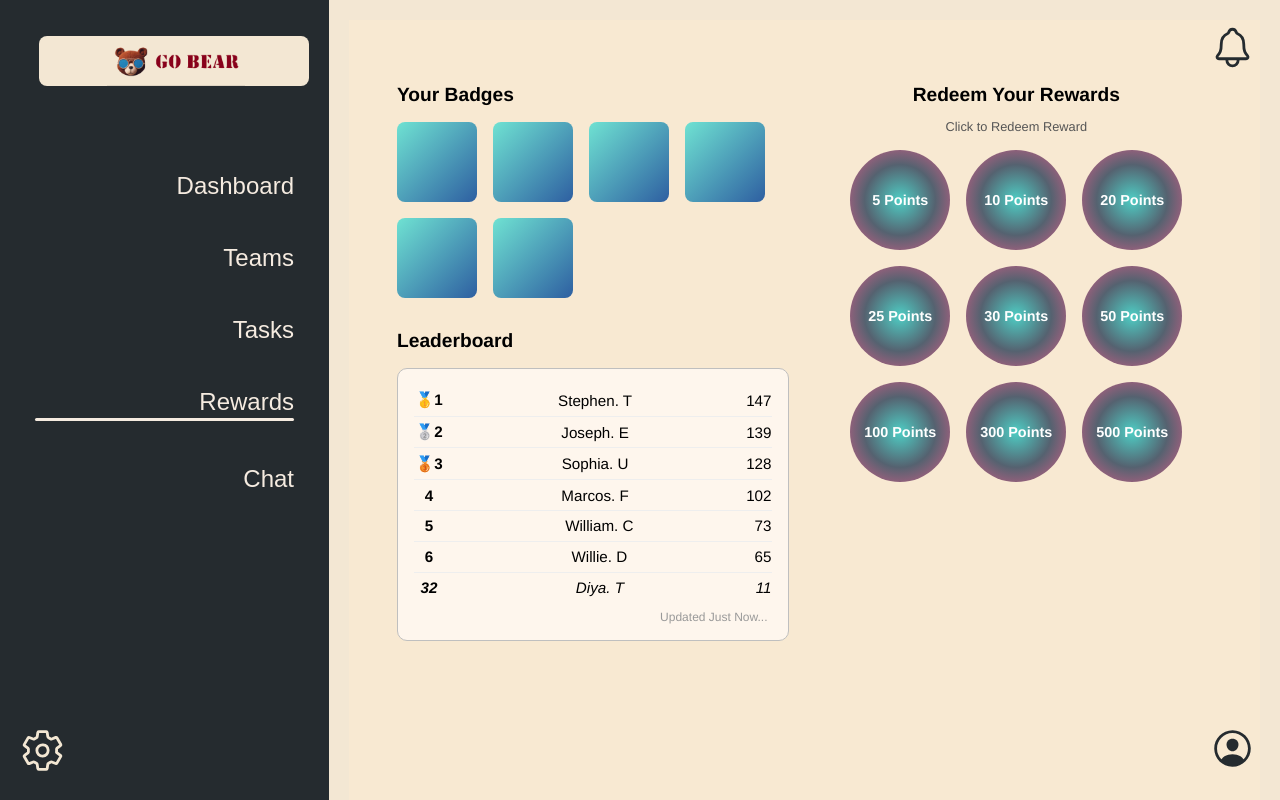
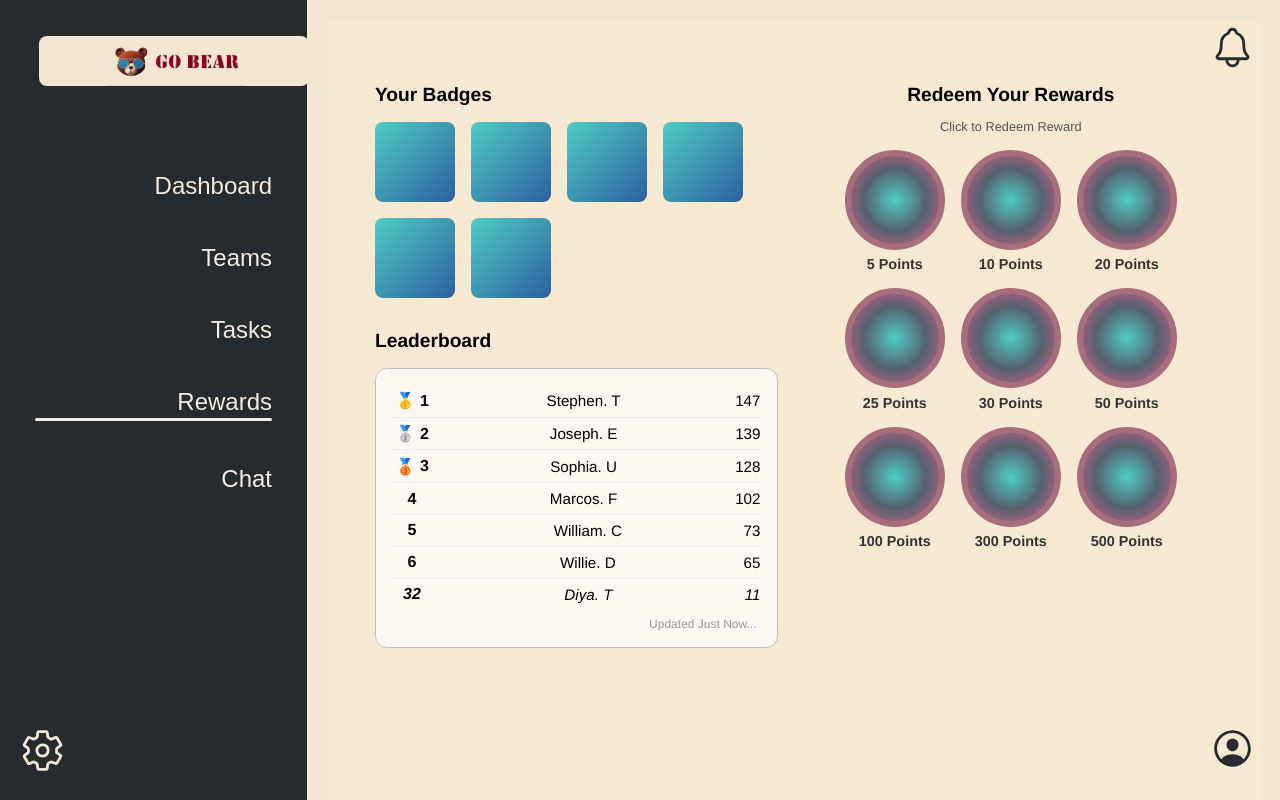
Before and after one commit to sophiaullrich/FutureForgeProject, a React (Create React App) app in the folder frontend/: page /rewards in a window 1280 px wide. Built offline with nearby package versions, Linux system fonts and the light colour scheme.

Commit message:
Updated rewards page styling

```diff
--- a/frontend/src/rewards-page/RewardsPage.css
+++ b/frontend/src/rewards-page/RewardsPage.css
@@ -1,14 +1,23 @@
+/* Global reset and font smoothing */
+* {
+  box-sizing: border-box;
+  -webkit-font-smoothing: antialiased;
+}
+
 .rewards-content {
   padding: 3rem;
   font-family: 'Helvetica Neue', sans-serif;
   background-color: #f8e9d2;
   min-height: 100vh;
+  position: relative;
 }
 
+/* Hide title */
 .rewards-header h1 {
-  display: none; /* Hide 'Rewards' header like in screenshot */
+  display: none;
 }
 
+/* Layout: Two columns */
 .rewards-sections {
   display: flex;
   flex-wrap: wrap;
@@ -22,10 +31,11 @@
   min-width: 300px;
 }
 
-/* Badges */
+/* BADGES */
 .badges-section h2 {
   font-size: 1.2rem;
   margin-bottom: 1rem;
+  font-weight: bold;
 }
 
 .badges {
@@ -38,21 +48,22 @@
   width: 80px;
   height: 80px;
   border-radius: 8px;
-  background: linear-gradient(135deg, #6fe2d2, #2e5fa1);
+  background: linear-gradient(135deg, #4ecdc4, #2e5fa1);
 }
 
-/* Leaderboard */
+/* LEADERBOARD */
 .leaderboard-section h2 {
   font-size: 1.2rem;
   margin: 2rem 0 1rem 0;
+  font-weight: bold;
 }
 
 .leaderboard {
   list-style: none;
   padding: 1rem;
-  background-color: #fef6ed;
+  background-color: #fefaf3;
   border: 1px solid #bfbfbf;
-  border-radius: 10px;
+  border-radius: 12px;
   margin: 0;
   font-size: 0.95rem;
 }
@@ -69,29 +80,36 @@
   border-top: none;
 }
 
-.leaderboard-last {
-  border-top: 1px solid #ccc;
-  font-style: italic;
-  padding-top: 0.5rem;
+.rank-number {
+  display: flex;
+  align-items: center;
+  justify-content: center;
+  width: 40px;
+  font-weight: bold;
+  font-size: 1rem;
 }
 
-.rank-number {
-  font-weight: bold;
-  width: 30px;
-  text-align: center;
-}
-
+/* Medal emojis */
 .leaderboard li:nth-child(1) .rank-number::before {
   content: "🥇";
+  margin-right: 0.3rem;
 }
 .leaderboard li:nth-child(2) .rank-number::before {
   content: "🥈";
+  margin-right: 0.3rem;
 }
 .leaderboard li:nth-child(3) .rank-number::before {
   content: "🥉";
+  margin-right: 0.3rem;
 }
 
-/* Footer note inside leaderboard */
+.leaderboard-last {
+  font-style: italic;
+  padding-top: 0.5rem;
+  border-top: 1px solid #ccc;
+}
+
+/* Footer note */
 .leaderboard::after {
   content: "Updated Just Now...";
   display: block;
@@ -102,11 +120,12 @@
   padding-right: 0.25rem;
 }
 
-/* Rewards */
+/* REWARDS */
 .rewards-grid h2 {
   font-size: 1.2rem;
   margin-bottom: 0.25rem;
   text-align: center;
+  font-weight: bold;
 }
 
 .rewards-grid p {
@@ -123,17 +142,35 @@
   justify-content: center;
 }
 
+.reward-item {
+  display: flex;
+  flex-direction: column;
+  align-items: center;
+}
+
 .reward-circle {
   width: 100px;
   height: 100px;
   border-radius: 50%;
-  background: radial-gradient(circle, #4ecdc4, #556270, #dd5e89);
-  display: flex;
-  align-items: center;
-  justify-content: center;
-  color: white;
-  font-weight: bold;
-  text-align: center;
-  font-size: 0.9rem;
+  background: radial-gradient(circle at center, #4ecdc4, #556270, #dd5e89);
+  border: 6px solid #a96e7b;
   cursor: pointer;
 }
+
+.reward-label {
+  margin-top: 0.4rem;
+  font-size: 0.9rem;
+  font-weight: bold;
+  color: #333;
+  text-align: center;
+}
+
+/* Top-right icons */
+.top-right-icons {
+  position: absolute;
+  top: 1.5rem;
+  right: 2rem;
+  font-size: 1.5rem;
+  display: flex;
+  gap: 1.5rem;
+}
--- a/frontend/src/rewards-page/RewardsPage.jsx
+++ b/frontend/src/rewards-page/RewardsPage.jsx
@@ -57,8 +57,9 @@ const RewardsPage = () => {
             <p>Click to Redeem Reward</p>
             <div className="rewards-list">
               {rewards.map((points, index) => (
-                <div key={index} className="reward-circle">
-                  {points} Points
+                <div key={index} className="reward-item">
+                  <div className="reward-circle" />
+                  <div className="reward-label">{points} Points</div>
                 </div>
               ))}
             </div>
```
